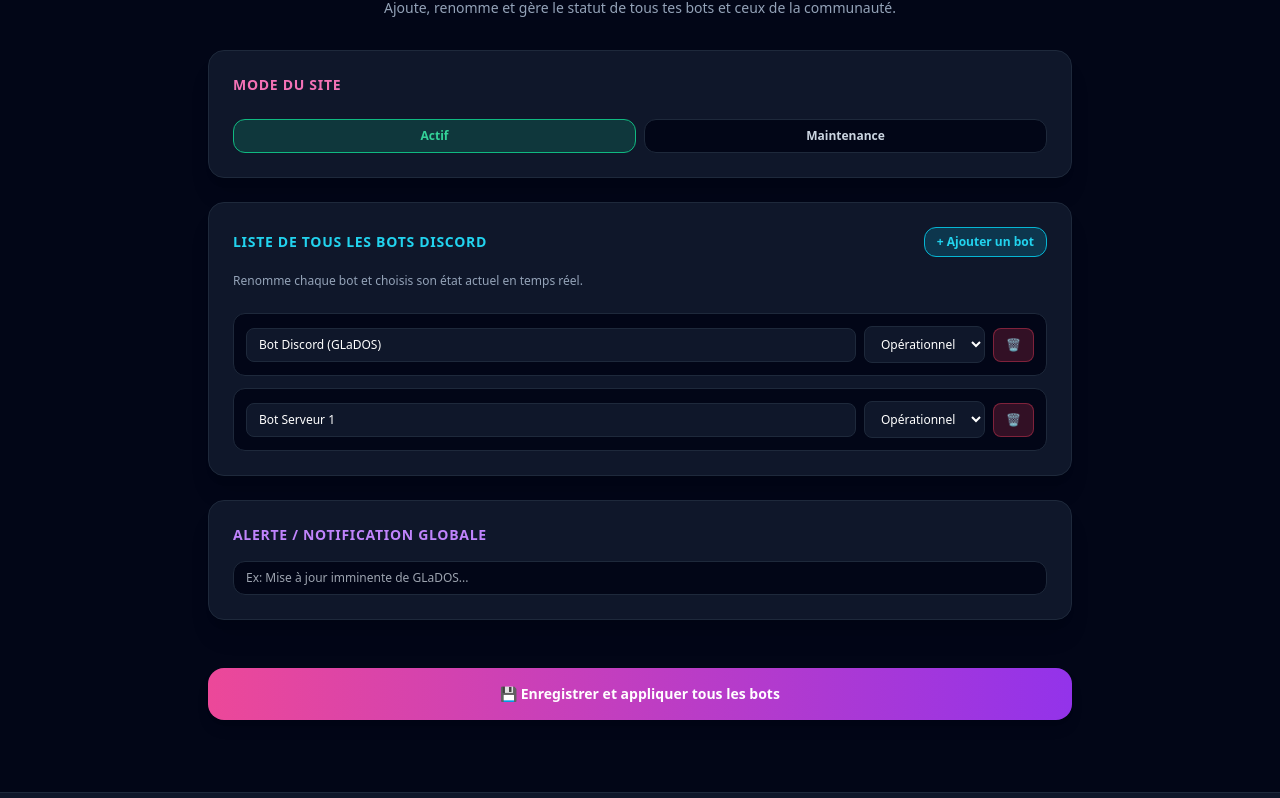
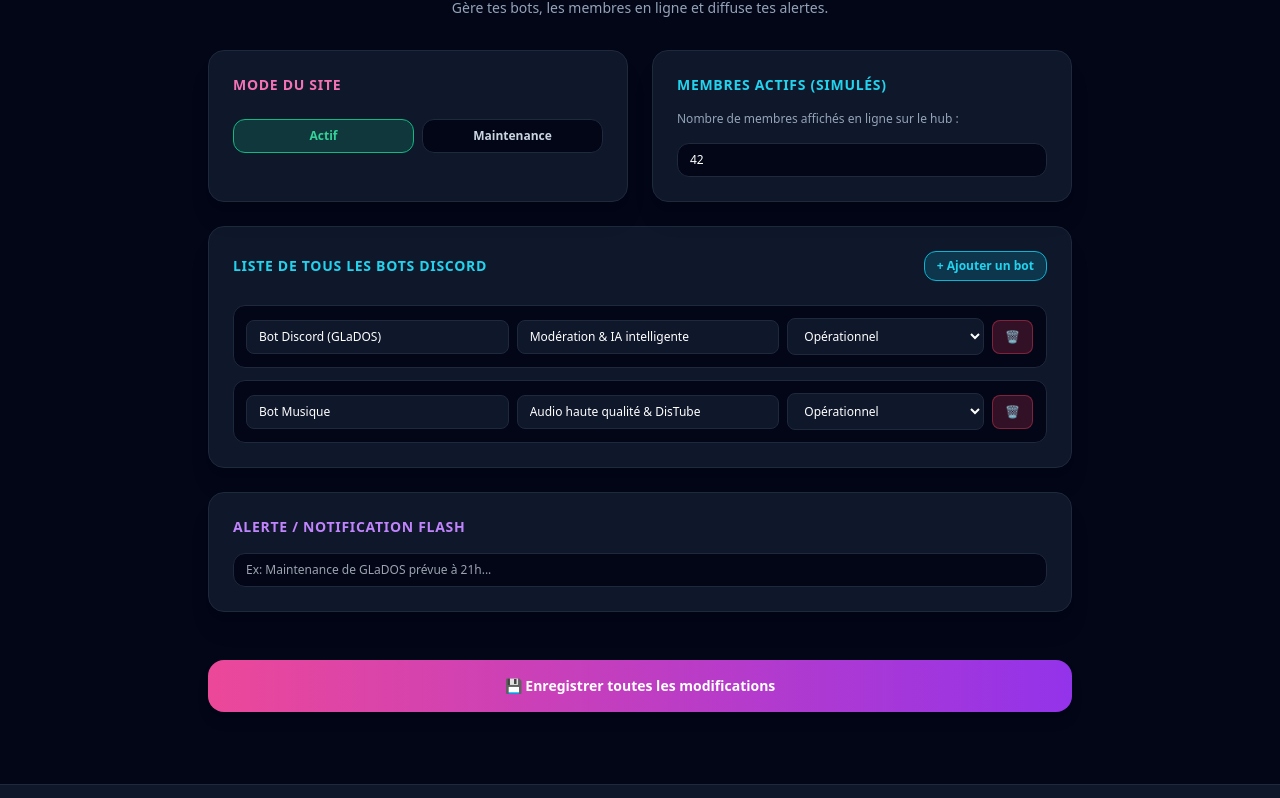
Before and after one commit to Lohan29800/Crackfr-site, a plain HTML site: page panel.html in a window 1280 px wide. Shown: the part 159-957 px from the top of the page. Drawn offline with nearby package versions, Linux system fonts and the light colour scheme.

Commit message:
Update panel.html

```diff
--- a/panel.html
+++ b/panel.html
@@ -25,47 +25,50 @@
     <main class="flex-grow flex flex-col items-center px-4 py-12 space-y-8 max-w-4xl mx-auto w-full">
 
         <div class="text-center space-y-2">
-            <h1 class="text-3xl font-black tracking-tight text-white">Gestionnaire des Bots Discord</h1>
-            <p class="text-xs sm:text-sm text-slate-400">Ajoute, renomme et gère le statut de tous tes bots et ceux de la communauté.</p>
+            <h1 class="text-3xl font-black tracking-tight text-white">Panel de Contrôle Avancé</h1>
+            <p class="text-xs sm:text-sm text-slate-400">Gère tes bots, les membres en ligne et diffuse tes alertes.</p>
         </div>
 
-        <!-- Grille des contrôles -->
         <div class="w-full space-y-6">
 
-            <!-- Mode du Site -->
-            <div class="bg-slate-900 border border-slate-800 p-6 rounded-2xl space-y-4 shadow-xl">
-                <h3 class="font-bold text-sm text-pink-400 uppercase tracking-wider">Mode du Site</h3>
-                <div class="flex gap-2 pt-2">
-                    <button type="button" onclick="selectMode('active')" id="btn-active" class="flex-1 py-2 bg-slate-950 border border-slate-800 text-slate-300 font-bold rounded-xl text-xs hover:border-emerald-500 transition-all">Actif</button>
-                    <button type="button" onclick="selectMode('maintenance')" id="btn-maint" class="flex-1 py-2 bg-slate-950 border border-slate-800 text-slate-300 font-bold rounded-xl text-xs hover:border-rose-500 transition-all">Maintenance</button>
+            <!-- Mode du Site & Stats Rapides -->
+            <div class="grid grid-cols-1 sm:grid-cols-2 gap-6">
+                <div class="bg-slate-900 border border-slate-800 p-6 rounded-2xl space-y-4 shadow-xl">
+                    <h3 class="font-bold text-sm text-pink-400 uppercase tracking-wider">Mode du Site</h3>
+                    <div class="flex gap-2 pt-2">
+                        <button type="button" onclick="selectMode('active')" id="btn-active" class="flex-1 py-2 bg-slate-950 border border-slate-800 text-slate-300 font-bold rounded-xl text-xs hover:border-emerald-500 transition-all">Actif</button>
+                        <button type="button" onclick="selectMode('maintenance')" id="btn-maint" class="flex-1 py-2 bg-slate-950 border border-slate-800 text-slate-300 font-bold rounded-xl text-xs hover:border-rose-500 transition-all">Maintenance</button>
+                    </div>
+                </div>
+
+                <div class="bg-slate-900 border border-slate-800 p-6 rounded-2xl space-y-4 shadow-xl">
+                    <h3 class="font-bold text-sm text-cyan-400 uppercase tracking-wider">Membres Actifs (Simulés)</h3>
+                    <p class="text-xs text-slate-400">Nombre de membres affichés en ligne sur le hub :</p>
+                    <input type="number" id="members-input" value="42" class="w-full px-3 py-2 bg-slate-950 border border-slate-800 rounded-xl text-xs text-white focus:outline-none focus:border-cyan-500">
                 </div>
             </div>
 
-            <!-- Gestionnaire des Bots (Dynamique) -->
+            <!-- Gestionnaire des Bots -->
             <div class="bg-slate-900 border border-slate-800 p-6 rounded-2xl space-y-4 shadow-xl">
                 <div class="flex items-center justify-between">
                     <h3 class="font-bold text-sm text-cyan-400 uppercase tracking-wider">Liste de tous les Bots Discord</h3>
                     <button onclick="addBotRow()" class="px-3 py-1.5 bg-cyan-500/20 border border-cyan-500 text-cyan-400 font-bold rounded-xl text-xs hover:bg-cyan-500/30">+ Ajouter un bot</button>
                 </div>
-                <p class="text-xs text-slate-400">Renomme chaque bot et choisis son état actuel en temps réel.</p>
-
-                <div id="bots-container" class="space-y-3 pt-2">
-                    <!-- Les lignes de bots vont s'injecter ici -->
-                </div>
+                <div id="bots-container" class="space-y-3 pt-2"></div>
             </div>
 
             <!-- Alerte Globale -->
             <div class="bg-slate-900 border border-slate-800 p-6 rounded-2xl space-y-4 shadow-xl">
-                <h3 class="font-bold text-sm text-purple-400 uppercase tracking-wider">Alerte / Notification Globale</h3>
-                <input type="text" id="alert-input" placeholder="Ex: Mise à jour imminente de GLaDOS..." class="w-full px-3 py-2 bg-slate-950 border border-slate-800 rounded-xl text-xs text-white focus:outline-none focus:border-purple-500">
+                <h3 class="font-bold text-sm text-purple-400 uppercase tracking-wider">Alerte / Notification Flash</h3>
+                <input type="text" id="alert-input" placeholder="Ex: Maintenance de GLaDOS prévue à 21h..." class="w-full px-3 py-2 bg-slate-950 border border-slate-800 rounded-xl text-xs text-white focus:outline-none focus:border-purple-500">
             </div>
 
         </div>
 
-        <!-- Bouton de Sauvegarde Global -->
+        <!-- Bouton de Sauvegarde -->
         <div class="w-full pt-4">
             <button onclick="saveAllSettings()" class="w-full py-4 bg-gradient-to-r from-pink-500 to-purple-600 hover:from-pink-600 hover:to-purple-700 text-white font-black rounded-2xl text-sm shadow-lg transition-all flex items-center justify-center space-x-2">
-                <span>💾 Enregistrer et appliquer tous les bots</span>
+                <span>💾 Enregistrer toutes les modifications</span>
             </button>
             <p id="save-status" class="text-center text-xs text-emerald-400 mt-2 h-4 font-bold"></p>
         </div>
@@ -91,14 +94,14 @@
             }
         }
 
-        // Ajouter une ligne de bot dans le panel
-        function addBotRow(name = "Nouveau Bot", status = "Opérationnel") {
+        function addBotRow(name = "Nouveau Bot", status = "Opérationnel", desc = "Bot Discord officiel") {
             const container = document.getElementById('bots-container');
             const row = document.createElement('div');
             row.className = "flex flex-col sm:flex-row gap-2 items-center p-3 bg-slate-950 border border-slate-800 rounded-xl";
             row.innerHTML = `
-                <input type="text" value="${name}" placeholder="Nom du bot..." class="bot-name flex-grow px-3 py-2 bg-slate-900 border border-slate-800 rounded-lg text-xs text-white focus:outline-none focus:border-cyan-500">
-                <select class="bot-status px-3 py-2 bg-slate-900 border border-slate-800 rounded-lg text-xs text-white focus:outline-none focus:border-cyan-500">
+                <input type="text" value="${name}" placeholder="Nom..." class="bot-name sm:w-1/3 px-3 py-2 bg-slate-900 border border-slate-800 rounded-lg text-xs text-white focus:outline-none focus:border-cyan-500">
+                <input type="text" value="${desc}" placeholder="Description..." class="bot-desc sm:w-1/3 px-3 py-2 bg-slate-900 border border-slate-800 rounded-lg text-xs text-white focus:outline-none focus:border-cyan-500">
+                <select class="bot-status sm:w-1/4 px-3 py-2 bg-slate-900 border border-slate-800 rounded-lg text-xs text-white focus:outline-none focus:border-cyan-500">
                     <option value="Opérationnel" ${status === 'Opérationnel' ? 'selected' : ''}>Opérationnel</option>
                     <option value="Maintenance" ${status === 'Maintenance' ? 'selected' : ''}>Maintenance</option>
                     <option value="Hors Ligne" ${status === 'Hors Ligne' ? 'selected' : ''}>Hors Ligne</option>
@@ -108,34 +111,34 @@
             container.appendChild(row);
         }
 
-        // Charger les bots enregistrés au démarrage
         window.addEventListener('DOMContentLoaded', () => {
             const savedMode = localStorage.getItem('crackfr_site_mode') || 'active';
             selectMode(savedMode);
 
+            const savedMembers = localStorage.getItem('crackfr_members_count') || '42';
+            document.getElementById('members-input').value = savedMembers;
+
             const savedBots = localStorage.getItem('crackfr_bots_list');
             if (savedBots) {
                 const bots = JSON.parse(savedBots);
-                bots.forEach(b => addBotRow(b.name, b.status));
+                bots.forEach(b => addBotRow(b.name, b.status, b.desc));
             } else {
-                // Bots par défaut si rien n'est enregistré
-                addBotRow("Bot Discord (GLaDOS)", "Opérationnel");
-                addBotRow("Bot Serveur 1", "Opérationnel");
+                addBotRow("Bot Discord (GLaDOS)", "Opérationnel", "Modération & IA intelligente");
+                addBotRow("Bot Musique", "Opérationnel", "Audio haute qualité & DisTube");
             }
         });
 
-        // Sauvegarder la liste complète
         function saveAllSettings() {
             localStorage.setItem('crackfr_site_mode', currentMode);
+            localStorage.setItem('crackfr_members_count', document.getElementById('members-input').value);
 
             const rows = document.querySelectorAll('#bots-container > div');
             const botsList = [];
             rows.forEach(row => {
                 const name = row.querySelector('.bot-name').value.trim();
+                const desc = row.querySelector('.bot-desc').value.trim();
                 const status = row.querySelector('.bot-status').value;
-                if (name) {
-                    botsList.push({ name, status });
-                }
+                if (name) botsList.push({ name, desc, status });
             });
 
             localStorage.setItem('crackfr_bots_list', JSON.stringify(botsList));
@@ -148,7 +151,7 @@
             }
 
             const statusEl = document.getElementById('save-status');
-            statusEl.innerText = "✅ Liste de tous les bots enregistrée avec succès !";
+            statusEl.innerText = "✅ Paramètres sauvegardés avec succès !";
             setTimeout(() => { statusEl.innerText = ""; }, 4000);
         }
     </script>
```
